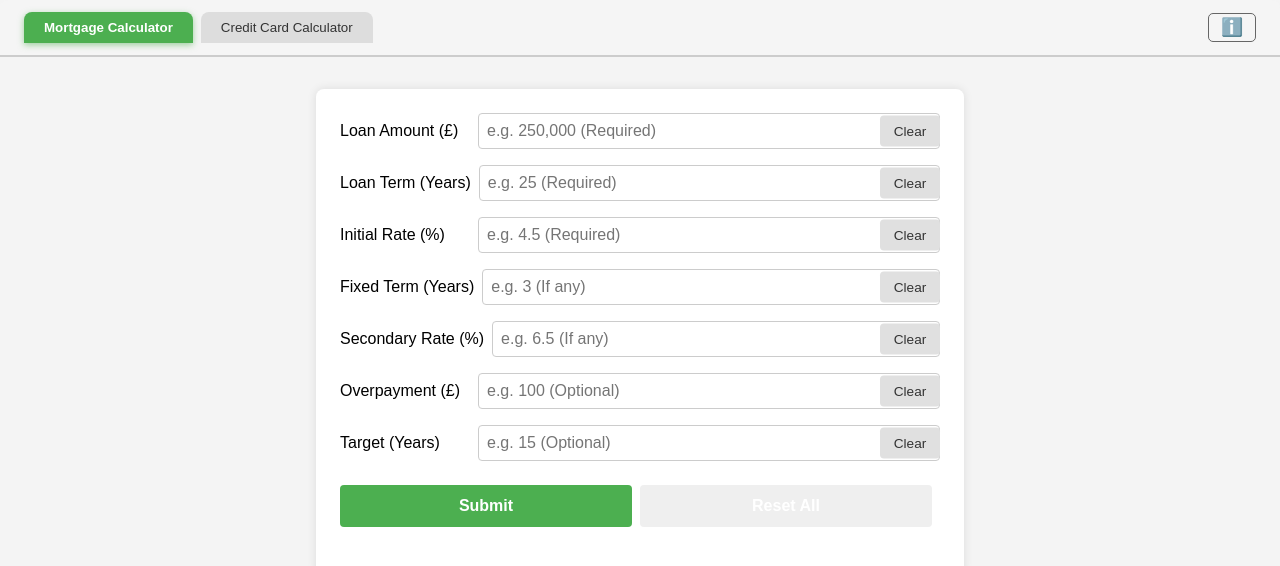
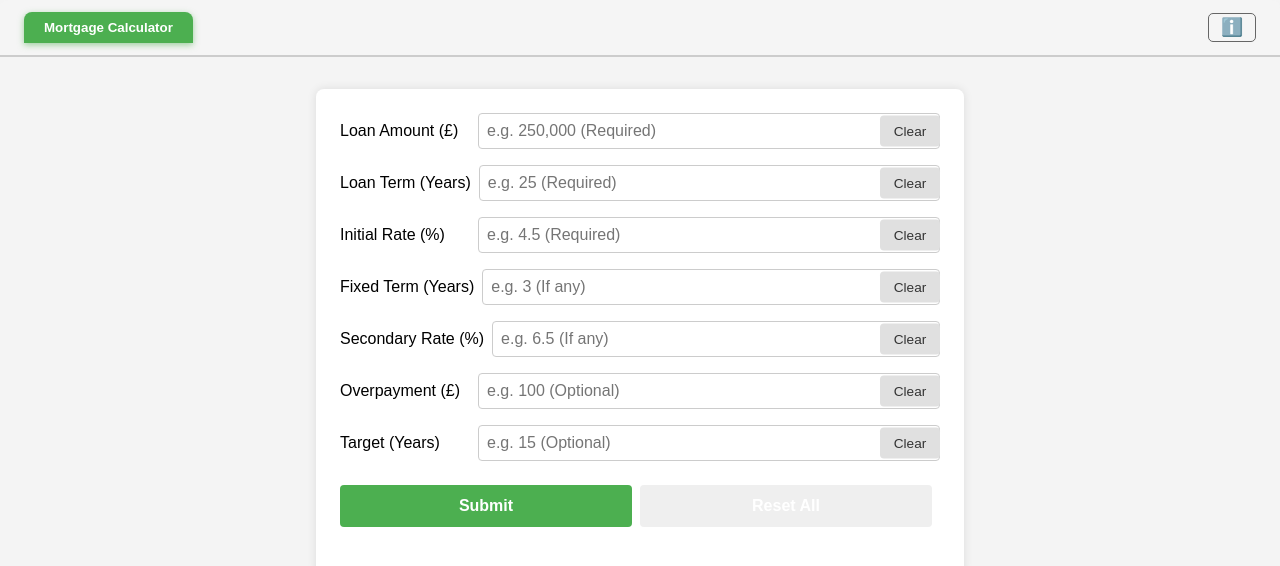
Before and after one commit to Ampdrew06/Mortgage-Calculator, a React (Create React App) app: page / in a window 1280 px wide. Shown: the top 566 px of the page. Built offline with nearby package versions, Linux system fonts and the light colour scheme.

Commit message:
Update App.jsx

```diff
--- a/src/App.jsx
+++ b/src/App.jsx
@@ -1,19 +1,17 @@
 import React from 'react';
 import { BrowserRouter as Router, Routes, Route, useLocation, useNavigate } from 'react-router-dom';
 import MC from './MC';
-import CCC from './CCC';
 import InfoPage from './InfoPage';
-import CCCInfoPage from './CCCInfoPage';
 import './App.css';
 
 const HeaderNav = () => {
   const location = useLocation();
   const navigate = useNavigate();
 
-  const isCCC = location.pathname.startsWith('/ccc');
+  const isMC = location.pathname === '/';
 
+  // Theme colors for MC tab only
   const green = '#4caf50';
-  const blue = '#4aa4e3';
   const grey = '#ddd';
   const darkText = '#333';
 
@@ -34,41 +32,25 @@ const HeaderNav = () => {
         <button
           onClick={() => navigate('/')}
           style={{
-            backgroundColor: isCCC ? grey : green,
-            color: isCCC ? darkText : 'white',
-            fontWeight: isCCC ? 'normal' : 'bold',
+            backgroundColor: isMC ? green : grey,
+            color: isMC ? 'white' : darkText,
+            fontWeight: isMC ? 'bold' : 'normal',
             borderRadius: '8px 8px 0 0',
             padding: '0.5rem 1.25rem',
             border: 'none',
             cursor: 'pointer',
-            boxShadow: isCCC ? 'none' : `0 2px 6px ${green}88`,
+            boxShadow: isMC ? `0 2px 6px ${green}88` : 'none',
             transition: 'background-color 0.3s',
           }}
-          aria-current={isCCC ? undefined : 'page'}
+          aria-current={isMC ? 'page' : undefined}
         >
           Mortgage Calculator
         </button>
-        <button
-          onClick={() => navigate('/ccc')}
-          style={{
-            backgroundColor: isCCC ? blue : grey,
-            color: isCCC ? 'white' : darkText,
-            fontWeight: isCCC ? 'bold' : 'normal',
-            borderRadius: '8px 8px 0 0',
-            padding: '0.5rem 1.25rem',
-            border: 'none',
-            cursor: 'pointer',
-            boxShadow: isCCC ? `0 2px 6px ${blue}88` : 'none',
-            transition: 'background-color 0.3s',
-          }}
-          aria-current={isCCC ? 'page' : undefined}
-        >
-          Credit Card Calculator
-        </button>
+        {/* CCC tab removed */}
       </nav>
 
       <button
-        onClick={() => navigate(isCCC ? '/ccc-info' : '/info')}
+        onClick={() => navigate('/info')}
         title="Info"
         aria-label="Info"
         style={{
@@ -85,8 +67,8 @@ const HeaderNav = () => {
           transition: 'color 0.3s, border-color 0.3s',
         }}
         onMouseEnter={e => {
-          e.currentTarget.style.color = isCCC ? blue : green;
-          e.currentTarget.style.borderColor = isCCC ? blue : green;
+          e.currentTarget.style.color = green;
+          e.currentTarget.style.borderColor = green;
         }}
         onMouseLeave={e => {
           e.currentTarget.style.color = '#666';
@@ -105,9 +87,8 @@ const App = () => {
       <HeaderNav />
       <Routes>
         <Route path="/" element={<MC />} />
-        <Route path="/ccc" element={<CCC />} />
         <Route path="/info" element={<InfoPage />} />
-        <Route path="/ccc-info" element={<CCCInfoPage />} />
+        {/* No CCC routes */}
       </Routes>
     </Router>
   );
```
